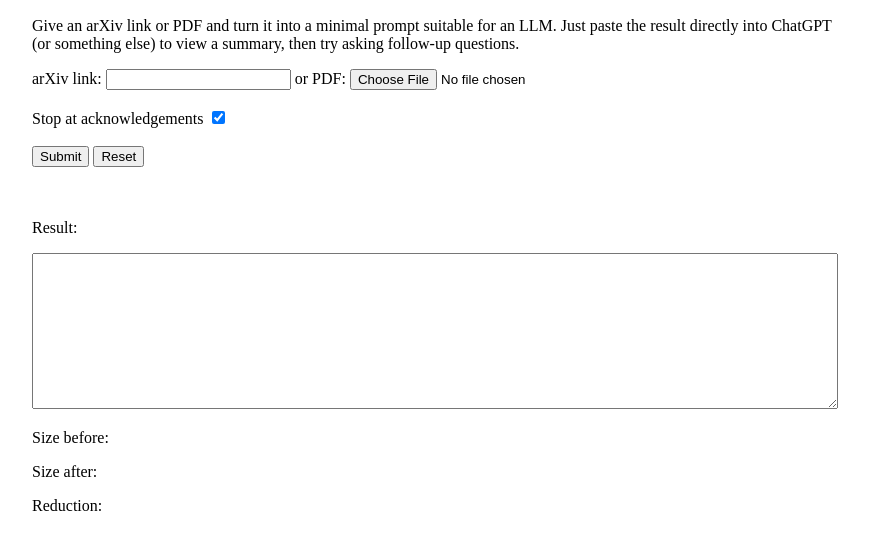
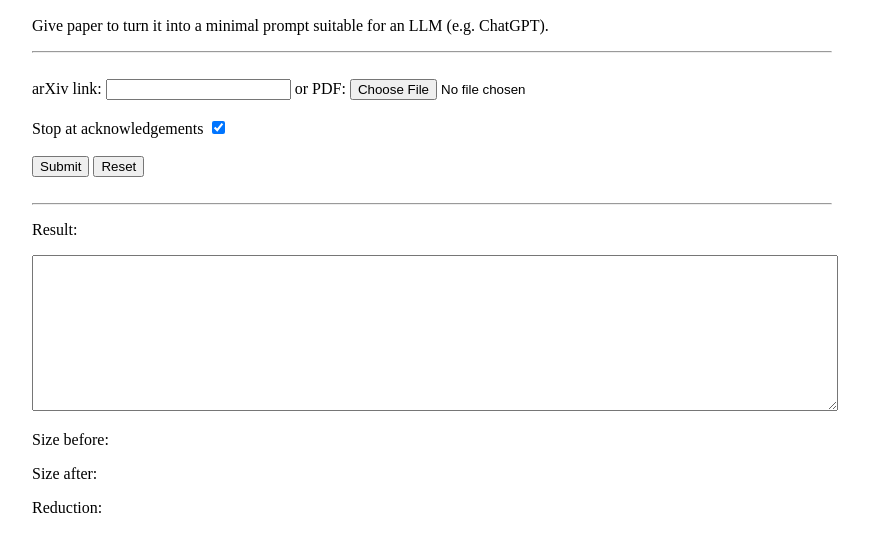
Before and after one commit to Lumorti/paperToPrompt, a plain HTML site: page index.html in a window 1280 px wide. Shown: the part 68-620 px from the top of the page, without its empty margins (208-1077 px from the left). Drawn offline with nearby package versions, Linux system fonts and the light colour scheme.

Commit message:
slight formatting tweaks

```diff
--- a/index.html
+++ b/index.html
@@ -3,7 +3,7 @@
 <head>
     <meta charset="UTF-8">
     <meta name="viewport" content="width=device-width, initial-scale=1.0">
-    <title>PaperToPrompt</title>
+    <title>Paper To Prompt</title>
     <script type="module">
         import pdfjsDist from 'https://cdn.jsdelivr.net/npm/pdfjs-dist@4.10.38/+esm'
     </script>
@@ -157,7 +157,9 @@
 <body>
     <main>
         <h2>Paper to Prompt</h2>
-        <p>Give an arXiv link or PDF and turn it into a minimal prompt suitable for an LLM. Just paste the result directly into ChatGPT (or something else) to view a summary, then try asking follow-up questions.</p>
+        <p>Give paper to turn it into a minimal prompt suitable for an LLM (e.g. ChatGPT).</p>
+        <hr>
+        <br>
         <form method="post">
             <label for="arxiv_link">arXiv link:</label>
             <input type="text" id="arxiv_link" name="arxiv_link" required>
@@ -173,7 +175,7 @@
             <input type="button" value="Reset" onclick="reset()">
         </form>
         <br>
-        <br>
+        <hr>
         <p>Result:</p>
         <textarea id="result" rows="10"></textarea>
         <p>Size before: <span id="before"></span></p>
```
